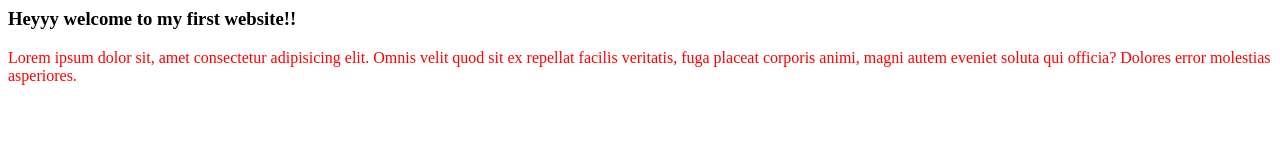
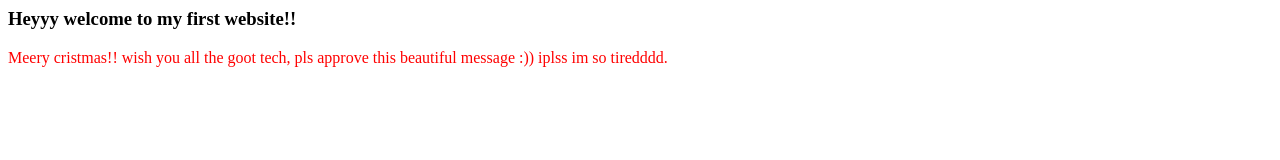
Before and after one commit to htmlCss-194/satestoStudenti, a plain HTML site: page satestoGakvetili/index.html in a window 1280 px wide. Drawn offline with Linux system fonts and the light colour scheme.

Commit message:
finished working on given comments

```diff
--- a/satestoGakvetili/index.html
+++ b/satestoGakvetili/index.html
@@ -4,6 +4,6 @@
     </head>
     <body>
         <h3>Heyyy welcome to my first website!!</h3>
-        <p>Lorem ipsum dolor sit, amet consectetur adipisicing elit. Omnis velit quod sit ex repellat facilis veritatis, fuga placeat corporis animi, magni autem eveniet soluta qui officia? Dolores error molestias asperiores.</p>
+        <p>Meery cristmas!! wish you all the goot tech, pls approve this beautiful message :)) iplss im so tiredddd.</p>
     </body>
 </html>
```
